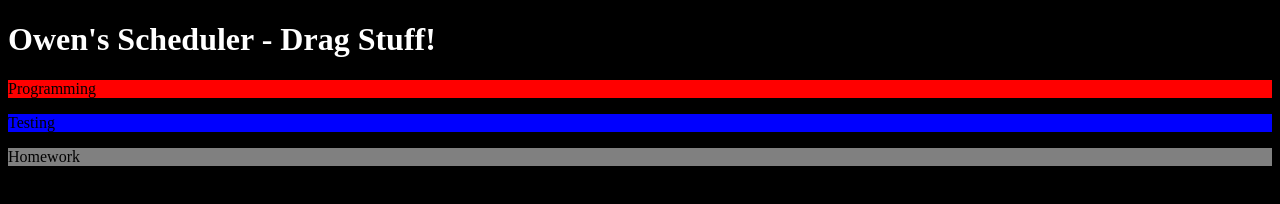
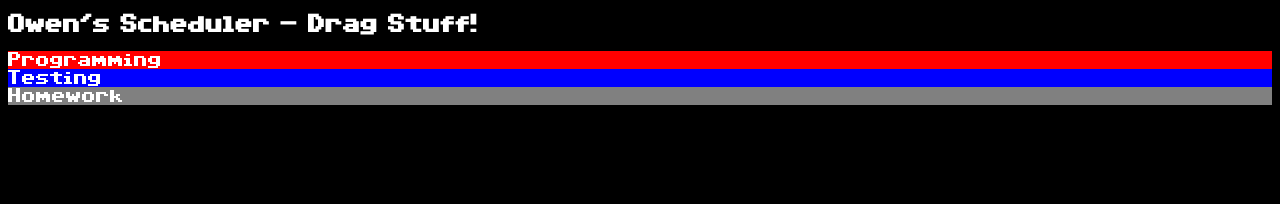
Before and after one commit to jmpinit/badger, a plain HTML site: page badger.html in a window 1280 px wide. Drawn offline with Linux system fonts and the light colour scheme.

Commit message:
Fixed internal naming problem.

```diff
--- a/badger.html
+++ b/badger.html
@@ -5,7 +5,7 @@
 		<meta charset="utf-8">
 
 		<link href='res/font.css' rel='stylesheet' type='text/css'>
-		<link href="taskmanager.css" type="text/css" rel="stylesheet" />
+		<link href="badger.css" type="text/css" rel="stylesheet" />
 
 		<script type="text/javascript src="jquery-1.8.2.min.js"></script>
 		<script type="text/javascript">
```
